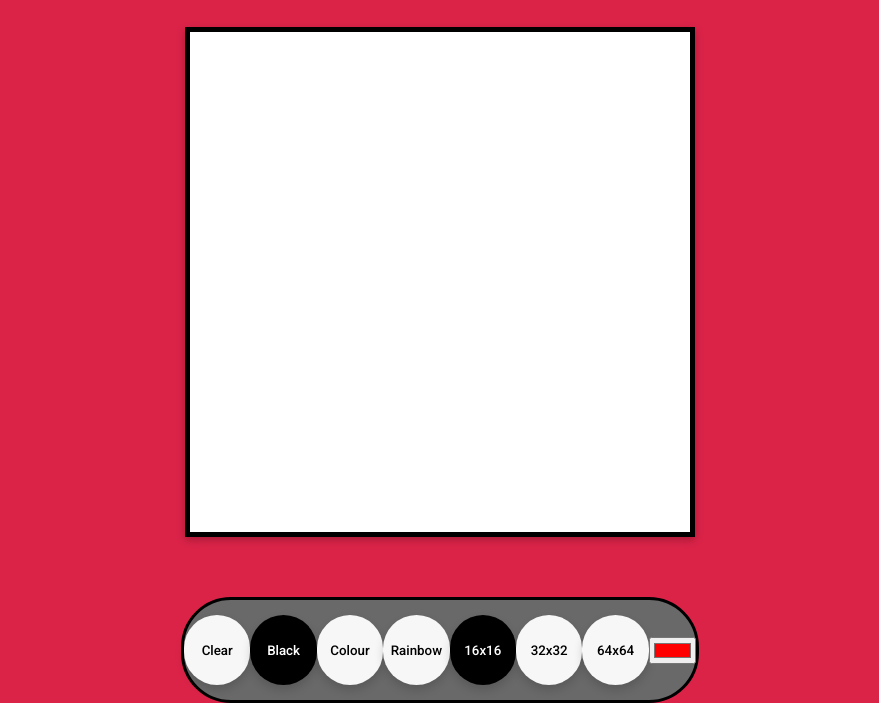
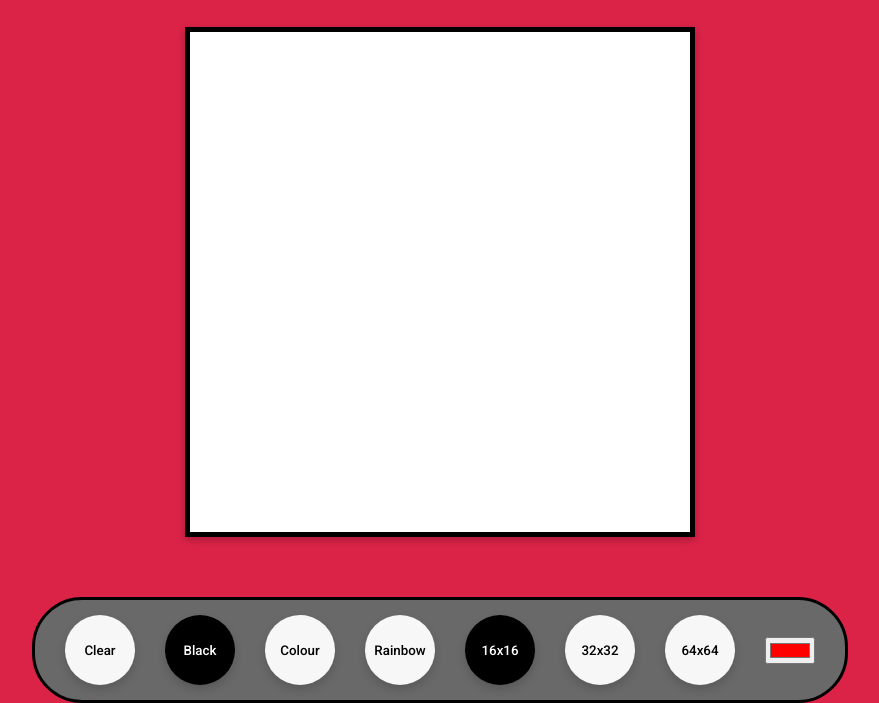
Before and after one commit to akhantz250/Etch-a-sketch, a plain HTML site: page index.html in a window 1280 px wide. Shown: the part 111-814 px from the top of the page, without its empty margins (200-1079 px from the left). Drawn offline with Linux system fonts and the light colour scheme.

Commit message:
fixed styling

```diff
--- a/styles.css
+++ b/styles.css
@@ -44,15 +44,18 @@ body{
 .menu{
     align-self: center;
     background-color: dimgray;
-    width: 40%;
+    width: auto;
     height: 100px;
     margin-top: 60px;
     border-radius: 50px;
     display: flex;
     flex-direction: row;
-    justify-content: space-around;
+    justify-content: space-between;
     align-items: center;
     border: 3px solid black;
+    gap: 30px;
+    padding-left: 30px;
+    padding-right: 30px;
 }
 .btns{
         font-family: 'Roboto', sans-serif;
```
